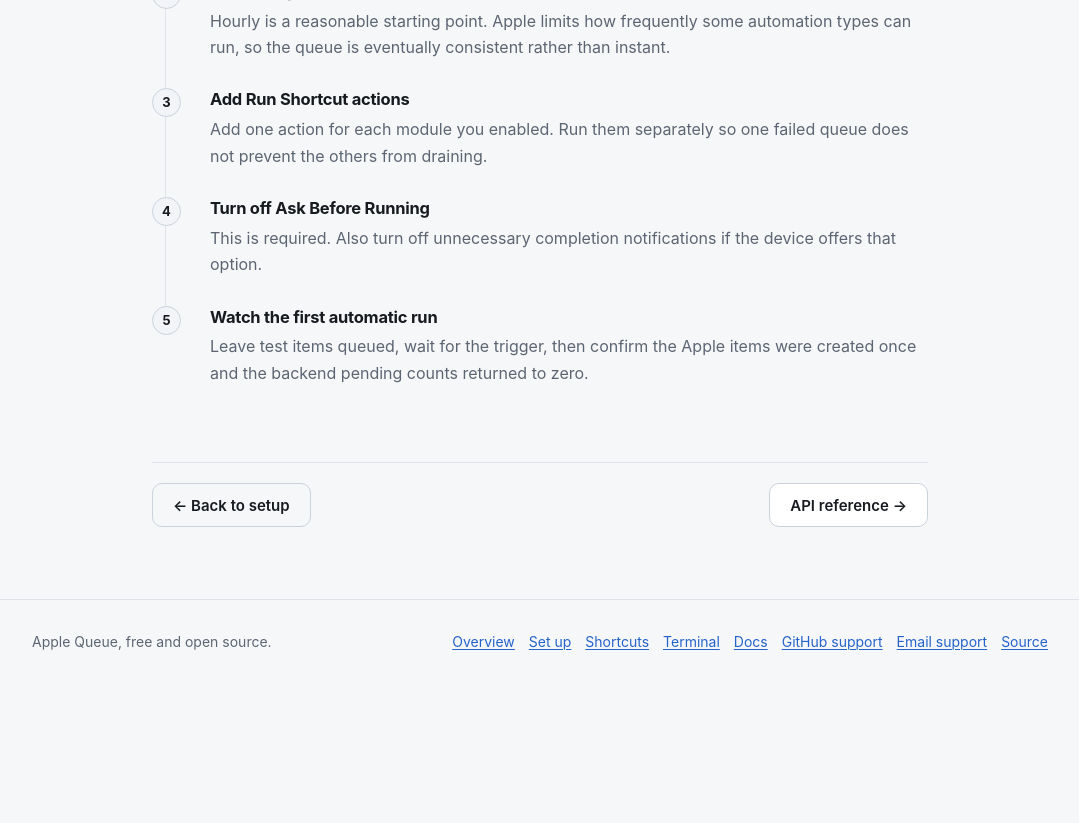
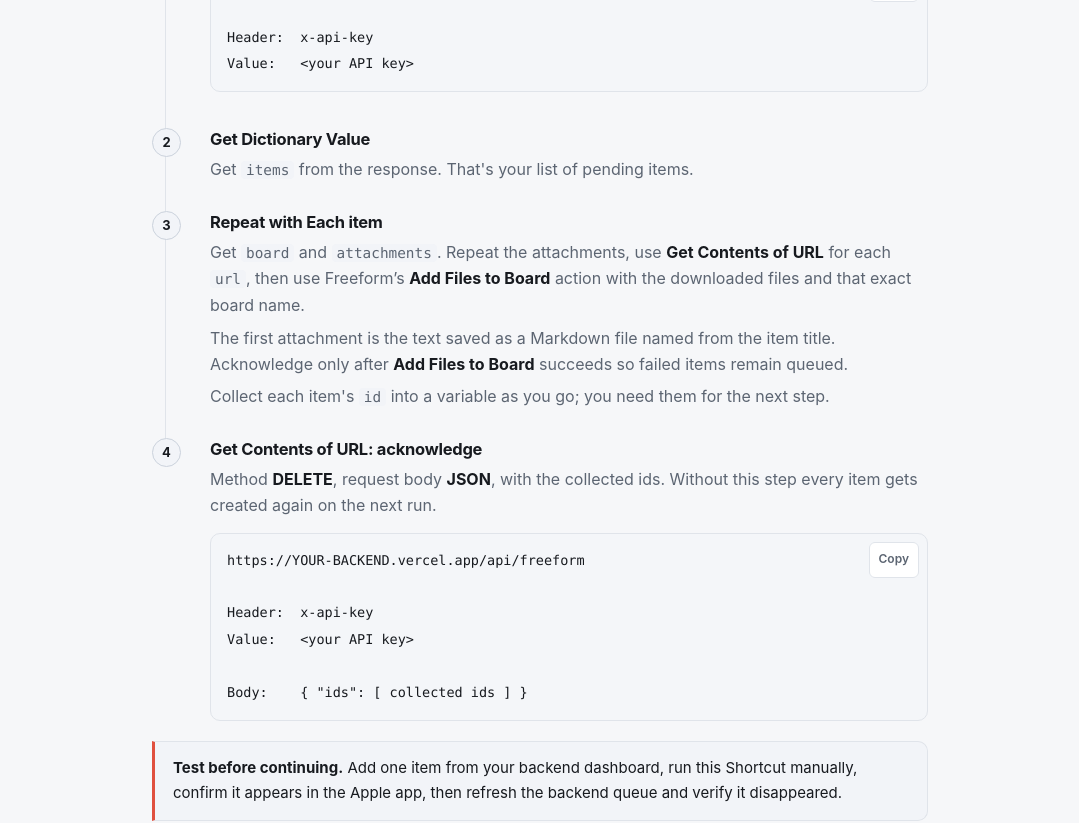
Before and after one commit to DudeThatsErin/applequeuesite, a React (Vite) app: page /shortcuts in a window 1280 px wide. Shown: the part 5940-6763 px from the top of the page, without its empty margins (100-1179 px from the left). Before the commit the page ends 6653 px from the top, so only its background shows below. Built offline with nearby package versions, Linux system fonts and the light colour scheme.

Commit message:
feat: add Freeform shortcut setup

```diff
--- a/src/pages/Setup.jsx
+++ b/src/pages/Setup.jsx
@@ -145,6 +145,11 @@ export default function Setup() {
                 checked={state.calendar} onChange={(v) => set({ calendar: v })}
                 title="📅 Calendar"
                 description="Events with start and end, location, invitees, and alerts."
+              />
+              <Check
+                checked={state.freeform} onChange={(v) => set({ freeform: v })}
+                title="🖼️ Freeform"
+                description="Markdown text and file attachments sent to a named Freeform board."
               />
             </div>
 
--- a/src/pages/Shortcuts.jsx
+++ b/src/pages/Shortcuts.jsx
@@ -15,6 +15,7 @@ const MODULES = [
   ['notes', 'Apple Notes', '📝'],
   ['reminders', 'Reminders', '✅'],
   ['calendar', 'Calendar', '📅'],
+  ['freeform', 'Freeform', '🖼️'],
 ];
 
 function DownloadLink({ kind, label, icon }) {
--- a/src/setup/ShortcutGuide.jsx
+++ b/src/setup/ShortcutGuide.jsx
@@ -6,10 +6,13 @@ const TITLES = {
   notes: '📝 Shortcut: file queued notes',
   reminders: '✅ Shortcut: file queued reminders',
   calendar: '📅 Shortcut: file queued events',
+  freeform: '🖼️ Shortcut: add files to a Freeform board',
 };
 
 const PATHS = { journal: 'apple-journal', notes: 'apple-notes', reminders: 'reminders', calendar: 'calendar' };
 const LIST_KEY = { journal: 'entries', notes: 'notes', reminders: 'reminders', calendar: 'events' };
+PATHS.freeform = 'freeform';
+LIST_KEY.freeform = 'items';
 
 function action(kind, s) {
   if (kind === 'journal') {
@@ -32,6 +35,9 @@ function action(kind, s) {
         list from <code>list</code> (falls back to <strong>{s.defList}</strong>).
       </>
     );
+  }
+  if (kind === 'freeform') {
+    return <>Get <code>board</code> and <code>attachments</code>. Repeat the attachments, use <strong>Get Contents of URL</strong> for each <code>url</code>, then use Freeform’s <strong>Add Files to Board</strong> action with the downloaded files and that exact board name.</>;
   }
   return (
     <>
@@ -71,6 +77,9 @@ function extra(kind, s) {
       </>
     );
   }
+  if (kind === 'freeform') {
+    return <p>The first attachment is the text saved as a Markdown file named from the item title. Acknowledge only after <strong>Add Files to Board</strong> succeeds so failed items remain queued.</p>;
+  }
   return (
     <p>
       <code>allDay</code> is a boolean, <code>alerts</code> is a list of minutes-before, and{' '}
@@ -84,8 +93,11 @@ export default function ShortcutGuide({ kind, state: s }) {
   const base = s.backendUrl || PLACEHOLDER_BACKEND;
   const key = s.apiKey || '<your API key>';
 
-  const fetchBlock = `${base}/api/${PATHS[kind]}/pending\n\nHeader:  x-api-key\nValue:   ${key}`;
-  const ackBlock = `${base}/api/${PATHS[kind]}/ack\n\nHeader:  x-api-key\nValue:   ${key}\n\nBody:    { "ids": [ collected ids ] }`;
+  const fetchPath = kind === 'freeform' ? 'freeform' : `${PATHS[kind]}/pending`;
+  const ackPath = kind === 'freeform' ? 'freeform' : `${PATHS[kind]}/ack`;
+  const ackMethod = kind === 'freeform' ? 'DELETE' : 'POST';
+  const fetchBlock = `${base}/api/${fetchPath}\n\nHeader:  x-api-key\nValue:   ${key}`;
+  const ackBlock = `${base}/api/${ackPath}\n\nHeader:  x-api-key\nValue:   ${key}\n\nBody:    { "ids": [ collected ids ] }`;
 
   return (
     <>
@@ -109,7 +121,7 @@ export default function ShortcutGuide({ kind, state: s }) {
         <li>
           <h3>Get Contents of URL: acknowledge</h3>
           <p>
-            Method <strong>POST</strong>, request body <strong>JSON</strong>, with the collected ids.
+            Method <strong>{ackMethod}</strong>, request body <strong>JSON</strong>, with the collected ids.
             Without this step every item gets created again on the next run.
           </p>
           <Copyable text={ackBlock} />
--- a/src/setup/extension.js
+++ b/src/setup/extension.js
@@ -45,6 +45,7 @@ function customizeSettings(source, state) {
     state.notes && "      ['Notes', '/api/apple-notes']",
     state.reminders && "      ['Reminders', '/api/reminders']",
     state.calendar && "      ['Calendar', '/api/calendar']",
+    state.freeform && "      ['Freeform', '/api/freeform']",
   ].filter(Boolean).join(',\n');
   out = out.replace(/    const endpoints = \[[\s\S]*?\n    \];/, `    const endpoints = [\n${endpoints}\n    ];`);
   return out;
@@ -58,7 +59,7 @@ function customizePopup(source, state) {
   out = replaceDefault(out, 'defaultCalendar', state.defCal);
   out = out.replace(/(aiEnabled\s*:\s*)(?:true|false)/, `$1${Boolean(state.ai)}`);
 
-  const firstType = state.journal ? 'journal' : state.notes ? 'note' : state.reminders ? 'reminder' : 'event';
+  const firstType = state.journal ? 'journal' : state.notes ? 'note' : state.reminders ? 'reminder' : state.calendar ? 'event' : 'freeform';
   out = out.replace("let currentType = 'journal';", `let currentType = '${firstType}';`);
   out = out.replace(/await setType\(\s*'journal',\s*settings\s*\);/, `await setType(\n      '${firstType}',\n      settings\n    );`);
   return out;
@@ -70,6 +71,7 @@ function customizePopupHtml(source, state) {
     !state.notes && 'note',
     !state.reminders && 'reminder',
     !state.calendar && 'event',
+    !state.freeform && 'freeform',
   ].filter(Boolean);
   if (!disabled.length) return source;
   const css = disabled.map((type) => `.type-tab[data-type="${type}"] { display: none; }`).join('\n  ');
@@ -112,7 +114,7 @@ export async function buildExtensionZip(state) {
   zip.file('APPLE-QUEUE-SETUP.txt', [
     'This custom Apple Queue extension was generated locally in your browser.',
     `Backend: ${normalizeUrl(state.backendUrl)}`,
-    `Modules: ${['Journal', 'Notes', 'Reminders', 'Calendar'].filter((_, i) => [state.journal, state.notes, state.reminders, state.calendar][i]).join(', ')}`,
+    `Modules: ${['Journal', 'Notes', 'Reminders', 'Calendar', 'Freeform'].filter((_, i) => [state.journal, state.notes, state.reminders, state.calendar, state.freeform][i]).join(', ')}`,
     `Natural-language parsing: ${state.ai ? 'enabled' : 'disabled'}`,
     '',
     'Keep this ZIP private: it contains your Apple Queue API key.',
--- a/src/setup/model.js
+++ b/src/setup/model.js
@@ -16,6 +16,7 @@ export const INITIAL = {
   notes: true,
   reminders: true,
   calendar: true,
+  freeform: false,
   ai: false,
   places: false,
   defNotes: 'Notes',
@@ -94,6 +95,7 @@ export function envPairs(s) {
     { name: 'ENABLE_NOTES', value: String(s.notes) },
     { name: 'ENABLE_REMINDERS', value: String(s.reminders) },
     { name: 'ENABLE_CALENDAR', value: String(s.calendar) },
+    { name: 'ENABLE_FREEFORM', value: String(s.freeform) },
   ];
 
   if (s.notes) pairs.push({ name: 'DEFAULT_NOTES_FOLDER', value: s.defNotes });
@@ -168,7 +170,7 @@ export function validate(step, s) {
   const errors = {};
   const blank = (v) => !String(v || '').trim();
 
-  if (step === 1 && !s.journal && !s.notes && !s.reminders && !s.calendar) {
+  if (step === 1 && !s.journal && !s.notes && !s.reminders && !s.calendar && !s.freeform) {
     errors.modules = 'Pick at least one module. With everything off, the backend has nothing to queue.';
   }
 
```
